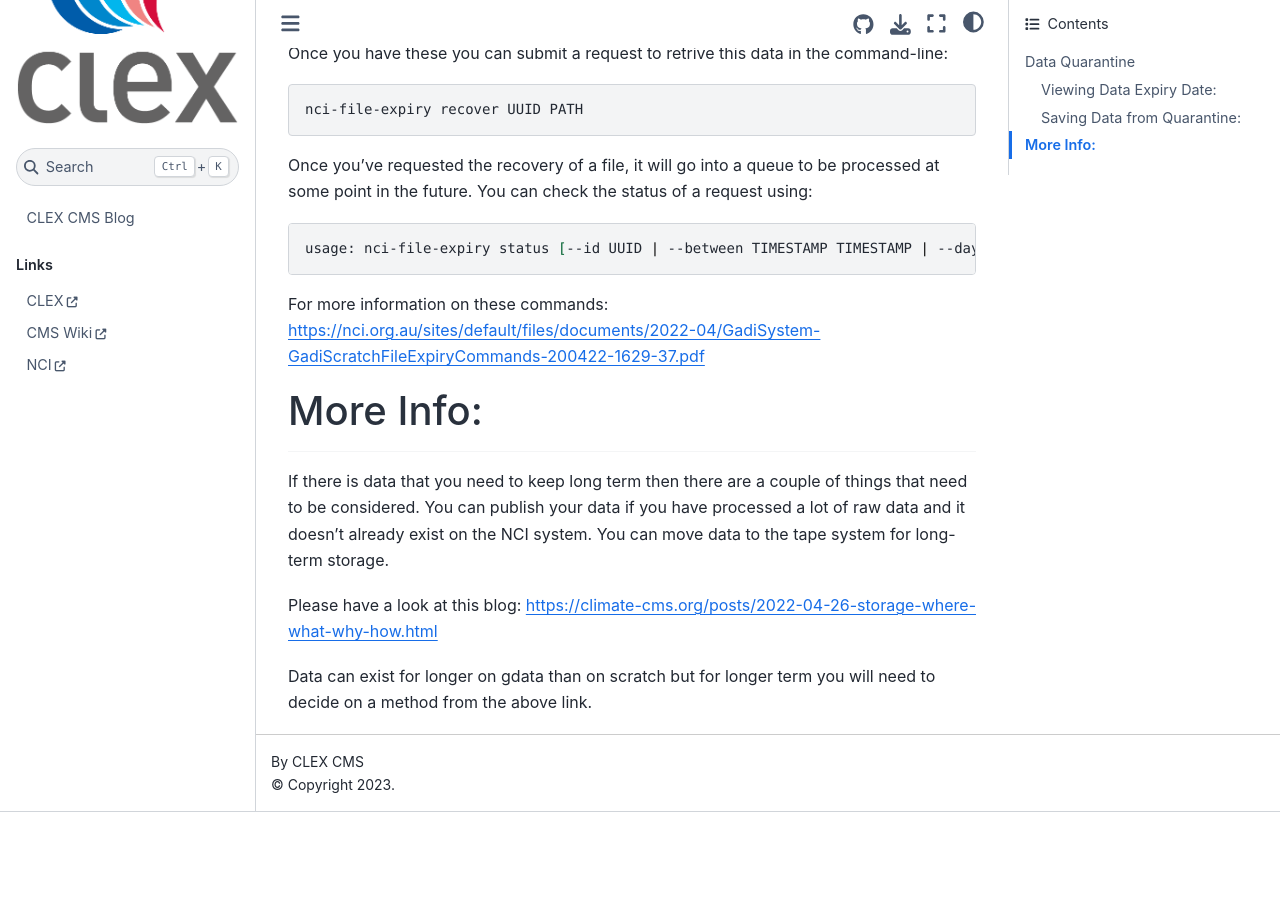
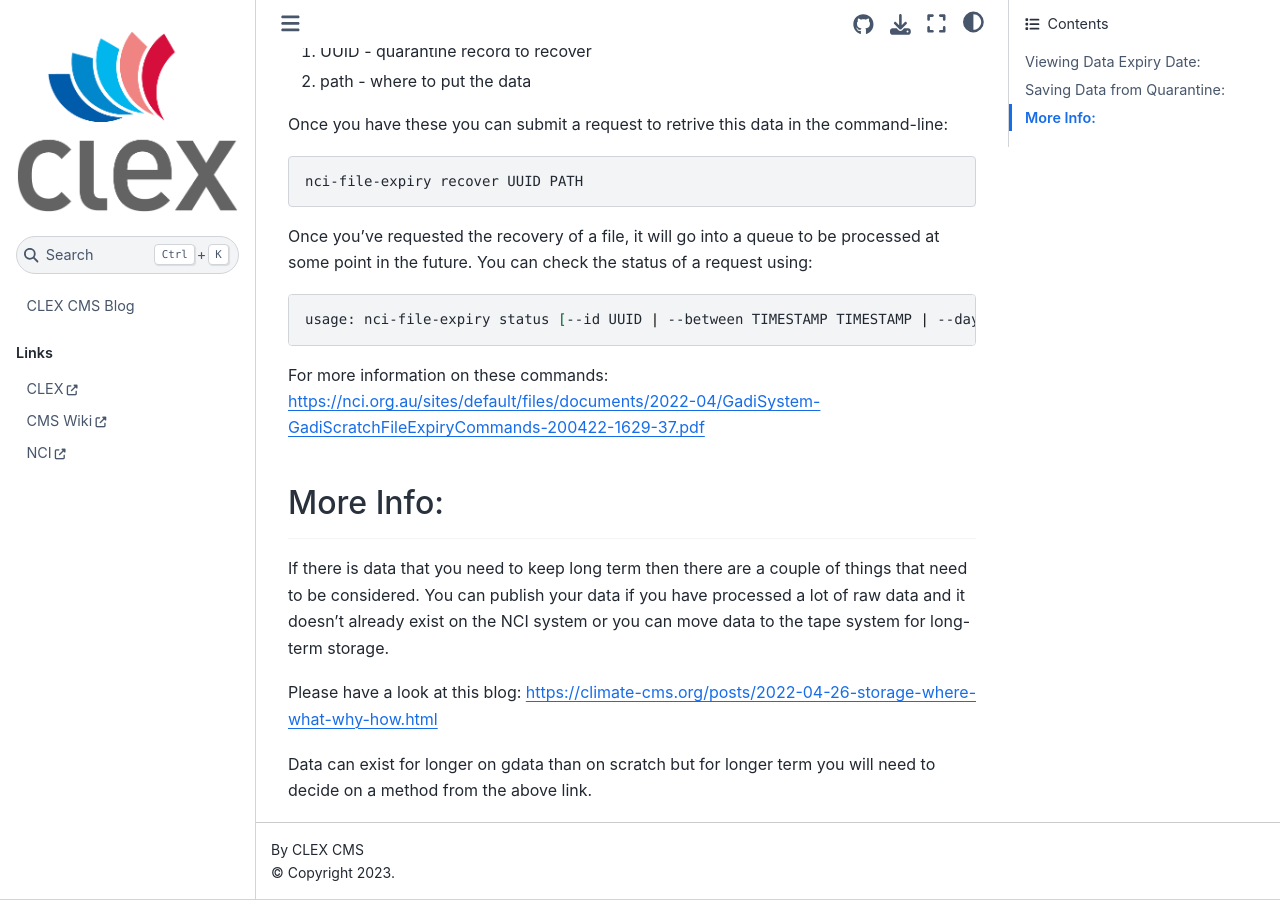
Before and after one commit to coecms/coecms.github.io, a Jupyter Book: the page built from posts/2022-10-26-Data-Quarantine.md, in a window 1280 px wide and 900 px high, scrolled down 988 px. Built offline with Jupyter Book 1.0.4 settings and Sphinx 7.4.7 and the Sphinx Book theme 1.1.4, drawn with Linux system fonts in a browser that asks for light colours; before the commit the page ends 1800 px from its top, so only the background shows below that; some of the changed text lies outside the part shown.

Commit message:
Updated quarantine post

````diff
--- a/posts/2022-10-26-Data-Quarantine.md
+++ b/posts/2022-10-26-Data-Quarantine.md
@@ -47,10 +49,10 @@
 ```
 For more information on these commands:  https://nci.org.au/sites/default/files/documents/2022-04/GadiSystem-GadiScratchFileExpiryCommands-200422-1629-37.pdf
 
-# More Info:
+## More Info:
 ----------------------------------------------------------------
 
-If there is data that you need to keep long term then there are a couple of things that need to be considered. You can publish your data if you have processed a lot of raw data and it doesn't already exist on the NCI system. You can move data to the tape system for long-term storage.
+If there is data that you need to keep long term then there are a couple of things that need to be considered. You can publish your data if you have processed a lot of raw data and it doesn't already exist on the NCI system or you can move data to the tape system for long-term storage.
 
 Please have a look at this blog: https://climate-cms.org/posts/2022-04-26-storage-where-what-why-how.html
 
````
Also changed, not shown: other parts of posts/2022-10-26-Data-Quarantine.md (+2 -0 lines).
